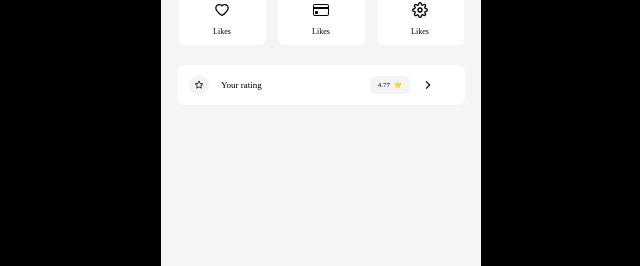
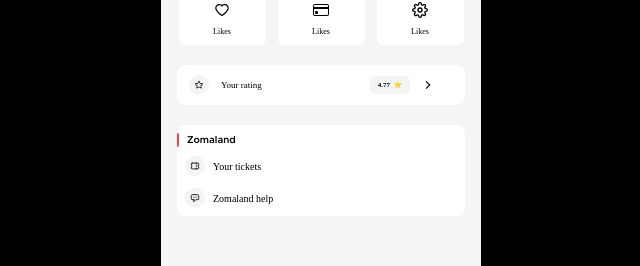
Before and after one commit to satvik76/zomato-clone, a React (Create React App) app: page / in a window 1280 px wide. Shown: the part 251-517 px from the top of the page, without its empty margins (319-959 px from the left). Built offline with nearby package versions, Linux system fonts and the light colour scheme; a web font is replaced by a local one.

Commit message:
Added Zomaland

```diff
--- a/src/App.js
+++ b/src/App.js
@@ -1,10 +1,16 @@
 import "./App.css";
-import { IoIosArrowBack, IoIosArrowDropright, IoIosArrowForward, IoMdArrowForward } from "react-icons/io";
+import {
+  IoIosArrowBack,
+  IoIosArrowDropright,
+  IoIosArrowForward,
+  IoMdArrowForward,
+} from "react-icons/io";
 import { BiArrowToRight, BiBell } from "react-icons/bi";
-import { BsCreditCard } from "react-icons/bs";
+import { BsChatRightText, BsCreditCard, BsFillChatRightTextFill } from "react-icons/bs";
 import profilePicture from "./dp.png";
 import { AiOutlineHeart, AiOutlineStar } from "react-icons/ai";
 import { FiSettings } from "react-icons/fi";
+import { HiOutlineTicket, HiOutlineChatAlt } from "react-icons/hi";
 
 function App() {
   return (
@@ -47,8 +53,30 @@ function App() {
         <div className="rating-container w-[90%] h-[40px] rounded-lg flex flex-row px-3 py-2 gap-3 items-center bg-[#FFF]">
           <AiOutlineStar className="text-[20px] bg-gray-100 p-[5px] rounded-full" />
           <p className="text-[9px] pt-[1px]">Your rating</p>
-          <p className="bg-gray-100 flex flex-row px-2 py-1 ml-24 text-[7px] rounded-md">4.77 &nbsp;⭐️</p>
+          <p className="bg-gray-100 flex flex-row px-2 py-1 ml-24 text-[7px] rounded-md font-bold">
+            4.77 &nbsp;⭐️
+          </p>
           <IoIosArrowForward className="text-xs" />
+        </div>
+        <div className="zomaland-container w-[90%] min-h-[40px] rounded-lg flex flex-col bg-white py-2 gap-2">
+          <div className="title flex flex-row gap-2">
+            <div className="bar w-[2px] h-[14px] bg-red-500 rounded-r-full"></div>
+            <div className="text text-[10px] tbold">Zomaland</div>
+          </div>
+          <div className="options px-2 flex flex-col gap-3">
+            <div className="option flex flex-row items-center gap-2">
+              <div className="icon">
+                <HiOutlineTicket className="text-[20px] bg-gray-100 p-[5px] rounded-full" />
+              </div>
+              <div className="text text-[10px]">Your tickets</div>
+            </div>
+            <div className="option flex flex-row items-center gap-2">
+              <div className="icon">
+                <HiOutlineChatAlt className="text-[20px] bg-gray-100 p-[5px] rounded-full" />
+              </div>
+              <div className="text text-[10px]">Zomaland help</div>
+            </div>
+          </div>
         </div>
       </div>
     </div>
```
